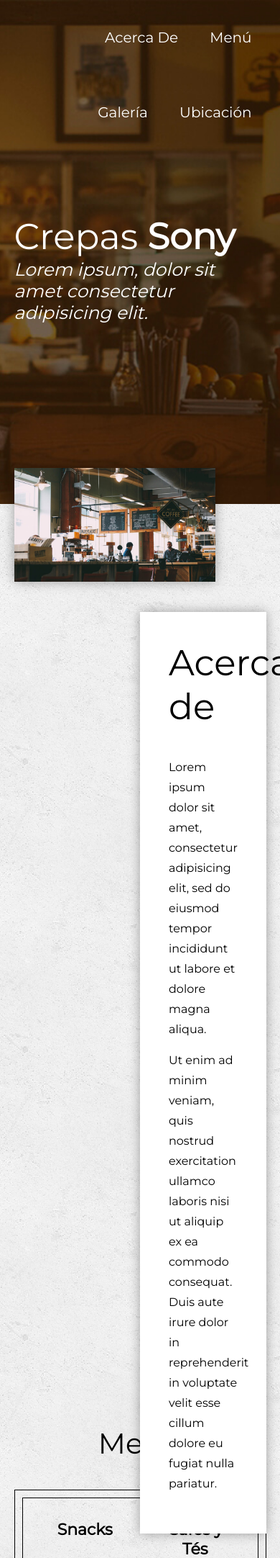
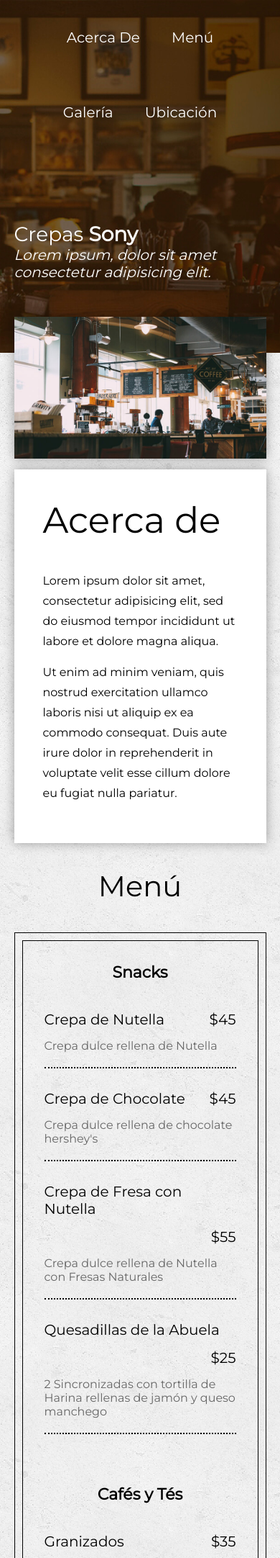
Before and after one commit to CristianMtz28/Curso-Frontend, a PHP site: page / in a window 390 px wide; the page is wider, and only the part inside the window is pictured. Shown: the top 2164 px of that part at 72% size. Run offline with PHP 8.4, Linux system fonts and the light colour scheme; some web fonts are replaced.

Commit message:
Mediaqueries

```diff
--- a/Prácticas/08-restaurante-cafe/sass/_acerca-de.scss
+++ b/Prácticas/08-restaurante-cafe/sass/_acerca-de.scss
@@ -40,3 +40,31 @@
         }
     }
 }
+
+
+/******* MEDIA QUERIES *******/
+
+//TABLETS
+
+@media screen and (max-width: 800px){
+    .acerca-de {
+        .foto {
+            width: 100%; //le decimos a nuestra imagen que abarque el 100% del ancho
+            position: relative; //Con estapropiedad pondremos la imagen en una osición relativa y no absoluta para que se acomode de manera uniforme
+        }
+
+        article {
+            width: 100%; //le decimos a nuestro acerca de que abarque el 100% del ancho
+            position: relative; //Con estapropiedad pondremos la imagen en una osición relativa y no absoluta para que se acomode de manera uniforme
+            top: -35px; //Como le habíamos puesto un top para el efecto parallax, en una tablet le quitaremos el efecto parallax y lo posicionaremos a un altura adecuada debajo de la imagen
+            transform: translate(0px, 0); //Esto es para trabajar con jQuery
+        }
+    }
+}
+
+
+//CELULARES
+
+@media screen and (max-width: 400px){
+
+}
--- a/Prácticas/08-restaurante-cafe/sass/_galeria.scss
+++ b/Prácticas/08-restaurante-cafe/sass/_galeria.scss
@@ -17,3 +17,15 @@
         }
     }
 }
+
+/******* MEDIAQUERIES ******/
+
+//TABLETS
+
+@media screen and (max-width:800px){
+    .galeria {
+        .foto {
+            width: 50%;
+        }
+    }
+}
--- a/Prácticas/08-restaurante-cafe/sass/_header.scss
+++ b/Prácticas/08-restaurante-cafe/sass/_header.scss
@@ -54,3 +54,42 @@ header {
         }
     }
 }
+
+
+
+/******* MEDIA QUERIES *******/
+
+//TABLETS
+
+@media screen and (max-width: 800px){
+    header {
+        .contenedor {
+            position: static; //Cambiamos la posisción relativa que tenía la imagen a una estatica para que no se adapte y deje la imagen en una altura viable para que se vea bien en una tablet ya que is le dejamos la posición absolute, cuando vayamos haciendo chica la pantalla la imagen de fondo abarcaría todo y con esto hace como un salto a acomodarse
+            height: auto; //La altura es para que no se deforme la imagen y se adapte bien con el ancho de la imagen
+        }
+
+        .textos {
+            position: static;
+            margin: 100px 0;
+
+            .nombre-restaurante {
+                font-size: 28px;
+            }
+
+            h3 {
+                font-size: 20px;
+            }
+        }
+
+        .menu {
+            text-align: center;
+        }
+    }
+}
+
+
+//CELULARES
+
+@media screen and (max-width: 400px){
+
+}
--- a/Prácticas/08-restaurante-cafe/sass/_mapa.scss
+++ b/Prácticas/08-restaurante-cafe/sass/_mapa.scss
@@ -7,3 +7,10 @@
         height: 600px;
     }
 }
+
+@media screen and (max-width:800px){
+    .mapa {
+        width: 80%;
+        margin: auto;
+    }
+}
--- a/Prácticas/08-restaurante-cafe/sass/_menu.scss
+++ b/Prácticas/08-restaurante-cafe/sass/_menu.scss
@@ -61,3 +61,20 @@
         }
     }
 }
+
+/******* MEDIAQUERIES ******/
+
+//TABLETS
+
+@media screen and (max-width: 800px){
+    .menuRes {
+        padding-top: 300px;
+
+        .contenedor-menu2 {
+            article {
+                width: 100%;
+            }
+        }
+
+    }
+}
--- a/Prácticas/08-restaurante-cafe/sass/styles.css
+++ b/Prácticas/08-restaurante-cafe/sass/styles.css
@@ -77,6 +77,27 @@ header .textos h3 {
   font-size: 25px;
 }
 
+/******* MEDIA QUERIES *******/
+@media screen and (max-width: 800px) {
+  header .contenedor {
+    position: static;
+    height: auto;
+  }
+  header .textos {
+    position: static;
+    margin: 100px 0;
+  }
+  header .textos .nombre-restaurante {
+    font-size: 28px;
+  }
+  header .textos h3 {
+    font-size: 20px;
+  }
+  header .menu {
+    text-align: center;
+  }
+}
+
 .main {
   background: url(../img/bg-textura.png);
 }
@@ -122,6 +143,21 @@ header .textos h3 {
 .acerca-de article p {
   line-height: 28px;
   margin-bottom: 15px;
+}
+
+/******* MEDIA QUERIES *******/
+@media screen and (max-width: 800px) {
+  .acerca-de .foto {
+    width: 100%;
+    position: relative;
+  }
+  .acerca-de article {
+    width: 100%;
+    position: relative;
+    top: -35px;
+    -webkit-transform: translate(0px, 0);
+            transform: translate(0px, 0);
+  }
 }
 
 .menuRes {
@@ -188,6 +224,16 @@ header .textos h3 {
   clear: both;
 }
 
+/******* MEDIAQUERIES ******/
+@media screen and (max-width: 800px) {
+  .menuRes {
+    padding-top: 300px;
+  }
+  .menuRes .contenedor-menu2 article {
+    width: 100%;
+  }
+}
+
 .galeria {
   overflow: hidden;
 }
@@ -207,6 +253,13 @@ header .textos h3 {
   opacity: 1;
   -webkit-transition: all 0.7s ease;
   transition: all 0.7s ease;
+}
+
+/******* MEDIAQUERIES ******/
+@media screen and (max-width: 800px) {
+  .galeria .foto {
+    width: 50%;
+  }
 }
 
 .ubicacion {
@@ -260,6 +313,13 @@ header .textos h3 {
   height: 600px;
 }
 
+@media screen and (max-width: 800px) {
+  .mapa {
+    width: 80%;
+    margin: auto;
+  }
+}
+
 footer {
   background-color: #000;
 }
```
Also changed, not shown: 1 other file.
